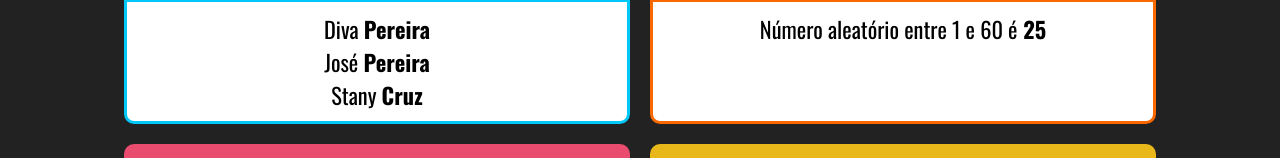
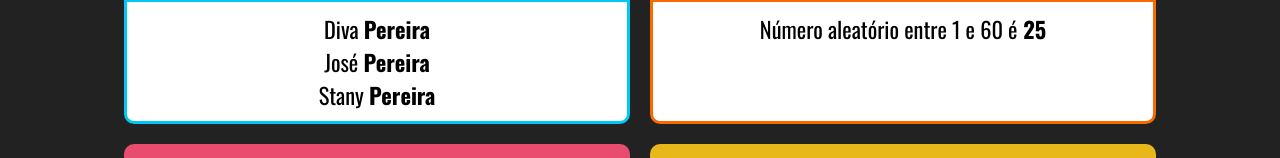
Before and after one commit to stanycruz/curso-react, a React (Create React App) app: page / in a window 1280 px wide. Shown: the part 180-338 px from the top of the page. Built offline with nearby package versions, Linux system fonts and the light colour scheme.

Commit message:
Componente com Filho #02

```diff
--- a/src/App.jsx
+++ b/src/App.jsx
@@ -2,6 +2,7 @@
 import React from 'react'
 
 import Familia from './components/basicos/Familia'
+import FamiliaMembro from './components/basicos/FamiliaMembro'
 import Card from './components/layout/Card'
 import Primeiro from './components/basicos/Primeiro'
 import ComParametro from './components/basicos/ComParametro'
@@ -14,7 +15,11 @@
 
         <div className="Cards">
             <Card titulo="#05 - Componentes Filhos" color="#00C8F8">
-                <Familia sobrenome="Pereira" />
+                <Familia sobrenome="Pereira">
+                    <FamiliaMembro nome="Diva" />
+                    <FamiliaMembro nome="José" />
+                    <FamiliaMembro nome="Stany" />
+                </Familia>
             </Card>
 
             <Card titulo="#04 - Desafio Aleatório" color="#FA6900">
--- a/src/components/basicos/Familia.jsx
+++ b/src/components/basicos/Familia.jsx
@@ -1,12 +1,12 @@
-import React from 'react'
-import FamiliaMembro from './FamiliaMembro'
+import React, { cloneElement } from 'react'
 
 export default props => {
+    console.log(typeof props.children.map);
     return (
         <div>
-            <FamiliaMembro nome="Diva" sobrenome={props.sobrenome} />
-            <FamiliaMembro nome="José" {...props} />
-            <FamiliaMembro nome="Stany" sobrenome="Cruz" />
+            {props.children.map((child, i) => {
+                return cloneElement(child, { ...props, key: i })
+            })}
         </div>
     )
 }
```
